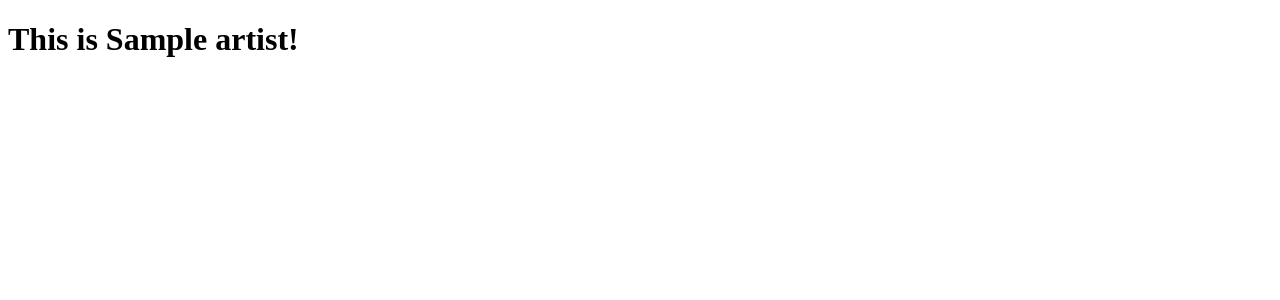
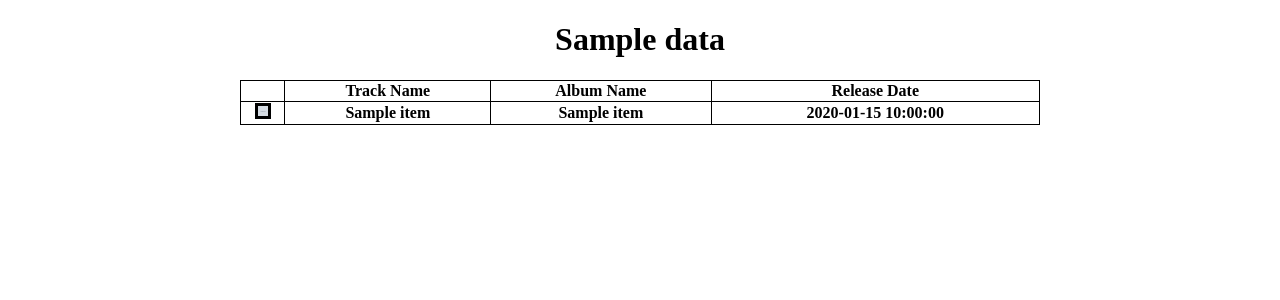
Before and after one commit to nburakozgul/spotify-api-example, a Flask app: template spotify/templates/datatable.html in a window 1280 px wide. Shown: the top 300 px of the page. Run offline with Flask 2, Linux system fonts and the light colour scheme; the template is opened without the code that fills it: most values are stand-ins (such as "Sample title", 1, 10 or a date in 2020); grey boxes marked "Sample" are stand-in pictures; lists and menus that the app fills with data are empty.

Commit message:
Basic queries and ui of the top tracks of artist
-getArtist Method
-getTopTracksOfArtist
-Top tracks api data reduced for ui

```diff
--- a/spotify/auth.py
+++ b/spotify/auth.py
@@ -3,23 +3,47 @@ import json
 
 from spotify import app
 
-CLIENT_ID = "2a8c1ebe32df454d9edebf3788132b7b";
-CLIENT_SECRET = "73e074701aed43f0a3e9e27d3fb5a01d";
+CLIENT_ID = "";
+CLIENT_SECRET = ""; #do not share your client_secret again
 
 TOKEN_URL = "https://accounts.spotify.com/api/token";
+SEARCH_URL = "https://api.spotify.com/v1/search";
+ARTIST_URL = "https://api.spotify.com/v1/artists/{}/top-tracks";
 
+#basic auth that returns access token
 def auth():
     data = {
         'Content-Type': 'application/x-www-form-urlencoded',
         'grant_type': 'client_credentials',
     }
 
-    # `auth=(CLIENT_ID, SECRET)` basically wraps an 'Authorization'
-    # header with value:
-    # b'Basic ' + b64encode((CLIENT_ID + ':' + SECRET).encode())
     res = requests.post(TOKEN_URL, auth=(CLIENT_ID, CLIENT_SECRET), data=data)
     res_data = res.json()
 
     access_token = res_data.get('access_token')
 
     return access_token
+
+#returns artist search result as json
+def getArtist(artist,access_token):
+    hearders = headers = {
+        "Authorization": "Bearer " + access_token
+    }
+    params = { 'q': artist, 'type': 'artist' }
+
+    artist_info = requests.get(SEARCH_URL,headers=hearders,params=params)
+
+    return artist_info.json()
+
+#top tracks of artist
+def getTopTracksOfArtist(artist_id,access_token):
+
+    hearders = headers = {
+        "Authorization": "Bearer " + access_token
+    }
+
+    params = { 'market': 'TR' }
+
+    artist_info = requests.get(ARTIST_URL.format(artist_id),headers=hearders,params=params)
+
+    return artist_info.json()
--- a/spotify/main.py
+++ b/spotify/main.py
@@ -5,13 +5,38 @@ from spotify import app
 from spotify.file import *
 from spotify.auth import *
 
+ACCESS_TOKEN = "";
+N = 5 #number of the top songs
 
-@app.route('/')
+@app.route('/') #open datatable with only search bar ?
 def hello_world():
     return 'Hello, World!'
 
 @app.route('/genre/')
 @app.route('/genre/<genre>')
-def hello(genre=None):
+def genre(genre=None):
+    global ACCESS_TOKEN
     artist = randomArtistFromGenre(genre)
-    return render_template('datatable.html', artist=artist)
+
+    if not ACCESS_TOKEN: #need refresh token
+        ACCESS_TOKEN = auth()
+
+    artist_info = getArtist(artist,ACCESS_TOKEN)
+
+    #if there is no artist? need to handle
+    if artist_info['artists']['total'] != 0:
+        artist_id = artist_info['artists']['items'][0]['id'] #id of the first artist from the search
+        artist_name = artist_info['artists']['items'][0]['name']
+
+        top_tracks = getTopTracksOfArtist(artist_id,ACCESS_TOKEN)['tracks'][:N] #top N songs of given artist
+
+        data = {"artist_name":artist_name, "songs":[]} #simple json object created for table
+        for track in top_tracks:
+            track_name = track['name']
+            album_name = track['album']['name']
+            release_date = track['album']['release_date']
+            album_cover =  track['album']['images'][len(track['album']['images'])-1]
+            item = {"track_name":track_name,"album_name":album_name,"release_date":release_date,"album_cover":album_cover}
+            data['songs'].append(item)
+
+    return render_template('datatable.html', data=data)
--- /dev/null
+++ b/spotify/static/style.css
@@ -0,0 +1,9 @@
+table, th, td {
+border: 1px solid black;
+border-collapse: collapse;
+}
+
+.center {
+margin-left: auto;
+margin-right: auto;
+}
--- a/spotify/templates/datatable.html
+++ b/spotify/templates/datatable.html
@@ -1,7 +1,25 @@
 <!doctype html>
-<title>Hello from Flask</title>
-{% if artist %}
-  <h1>This is {{ artist }}!</h1>
+<title>Top Tracks of Artist</title>
+<link rel="stylesheet" href="{{ url_for('static', filename='style.css') }}">
+{% if data %}
+  <h1 style="text-align: center;">{{ data.artist_name }}</h1>
+  <table style="width: 800px;" class="center">
+    <tr>
+      <th></th>
+      <th>Track Name</th>
+      <th>Album Name</th>
+      <th>Release Date</th>
+    </tr>
+    <tr>
+    {% for item in data['songs']%}
+    <tr>
+      <th><img src={{item.album_cover.url}} alt="" border=3 height={{item.height}} width={{item.width}}></img></th>
+      <th>{{item.track_name}}</th>
+      <th>{{item.album_name}}</th>
+      <th>{{item.release_date}}</th>
+    </tr>
+    {% endfor%}
+  </table>
 {% else %}
   <h1>No artist found!!</h1>
 {% endif %}
```
